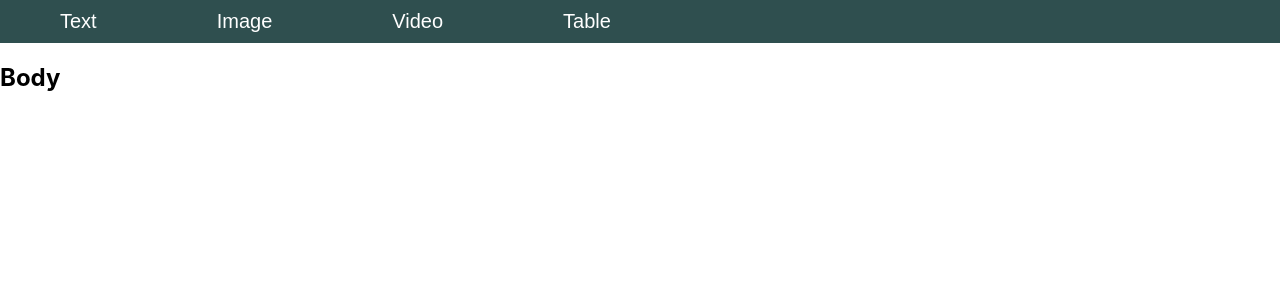
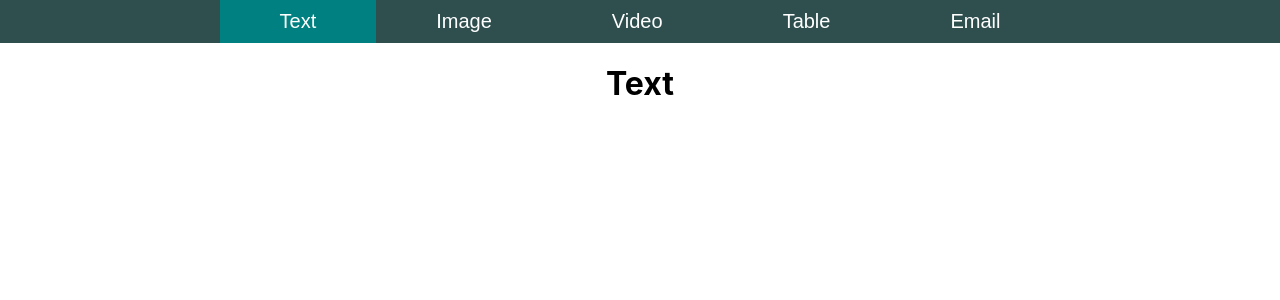
Before and after one commit to erinpwoo/cs185-pa4, a React (Create React App) app: page / in a window 1280 px wide. Shown: the top 300 px of the page. Built offline with nearby package versions, Linux system fonts and the light colour scheme.

Commit message:
tabbing works

```diff
--- a/src/App.css
+++ b/src/App.css
@@ -37,15 +37,6 @@
   }
 }
 
-.tabs button {
-  background-color: darkslategray;
-  color: white;
-  font-size: 20px;
-  padding: 10px 60px;
-  display: flexbox;
-  border: 0;
-}
-
-.tabs {
+.tab-bar {
   background-color: darkslategray;
 }
--- /dev/null
+++ b/src/App.js
@@ -0,0 +1,52 @@
+import { Component } from 'react';
+import './App.css';
+import Body from './Components/Body'
+import TabList from './Components/TabList'
+
+class App extends Component {
+  constructor() {
+    super();
+    this.state = {
+      active :1
+    }
+    this.changeTab = (id) => {
+      this.setState({
+        active :id
+      })
+    }
+  }
+
+  render() {
+    const tabs = [{
+      id: 1,
+      title: 'Text'
+    },
+    {
+      id: 2,
+      title: 'Image'
+    },
+    {
+      id: 3,
+      title: 'Video'
+    },
+    {
+      id: 4,
+      title: 'Table'
+    },
+    {
+      id: 5,
+      title: 'Email'
+    }]
+
+    return (
+      <div className="App">
+        <div class="tab-bar">
+          <TabList tabs={tabs} activeTab={this.state.active} changeTab={this.changeTab}/>
+        </div>
+        <Body activeTab={this.state.active}/>
+      </div>
+    );
+  }
+}
+
+export default App;
--- a/src/App.jsx
+++ /dev/null
@@ -1,12 +0,0 @@
-import './App.css';
-import { Body } from './Components/Body'
-import { TabList } from './Components/TabList'
-
-function App() {
-  return <>
-    <TabList></TabList>
-    <Body></Body>
-  </>;
-}
-
-export default App;
--- /dev/null
+++ b/src/Components/Body.js
@@ -0,0 +1,32 @@
+import { Component } from 'react';
+
+class Body extends Component {
+    render() {
+        var displayContent = () => {
+            var activeTab = this.props.activeTab;
+            if (activeTab === 1) {
+                return (
+                    <h1>Text</h1>
+                );
+            } else if (activeTab === 2) {
+                return (
+                    <h1>Image</h1>
+                );
+            } else if (activeTab === 3) {
+                return (
+                    <h1>Video</h1>
+                );
+            } else if (activeTab === 4) {
+                return (
+                    <h1>Table</h1>
+                );
+            } else if (activeTab === 5) {
+                return (
+                    <h1>Email</h1>
+                );
+            }
+        }
+        return displayContent();
+    }
+}
+export default Body;
--- a/src/Components/Body.jsx
+++ /dev/null
@@ -1,9 +0,0 @@
-import { useState } from 'react'
-
-export const Body = () => {
-    return <>
-        <h2>
-            Body
-        </h2>
-    </>
-}
--- /dev/null
+++ b/src/Components/Tab.js
@@ -0,0 +1,31 @@
+function Tab (props) {
+    const addStyle = () => {
+        if (props.out.id === props.activeTab) {
+            return {
+                backgroundColor: 'teal',
+                color: 'white',
+                fontSize: '20px',
+                display: 'flexbox',
+                padding: '10px 60px',
+                border: '0',
+                outline: '0'
+            }
+        } else {
+            return {
+                backgroundColor: 'darkslategray',
+                color: 'white',
+                fontSize: '20px',
+                display: 'flexbox',
+                padding: '10px 60px',
+                border: '0',
+                outline: '0'
+            }
+        }
+    }
+
+    return (
+        <button style = {addStyle()} onClick={props.changeTab.bind(this, props.out.id)}> {props.out.title}</button>
+    );
+}
+
+export default Tab;
--- /dev/null
+++ b/src/Components/TabList.js
@@ -0,0 +1,14 @@
+import Tab from './Tab'
+import { Component } from 'react';
+
+class TabList extends Component {
+    /* https://react.school/ui/button */
+    render() {
+        return (
+            this.props.tabs.map((tab) =>
+                <Tab out={tab} activeTab={this.props.activeTab} changeTab={this.props.changeTab}/>
+            )
+        );
+    }
+}
+export default TabList;
--- a/src/Components/TabList.jsx
+++ /dev/null
@@ -1,16 +0,0 @@
-import { useState } from "react"
-
-const tabs = ["Text", "Image", "Video", "Table"];
-
-export const TabList = () => {
-    const [activeTab, setActiveTab] = useState(tabs[0])
-    return <>
-        <div class="tabs">
-            {tabs.map((tab) => (
-                <button activeTab={activeTab === tab} onClick={() => setActiveTab(tab)}>
-                    {tab}
-                </button>
-            ))}
-        </div>
-    </>;
-}
```
